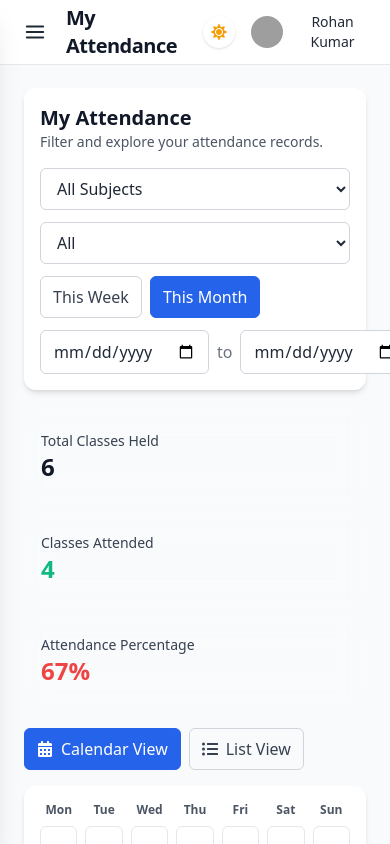
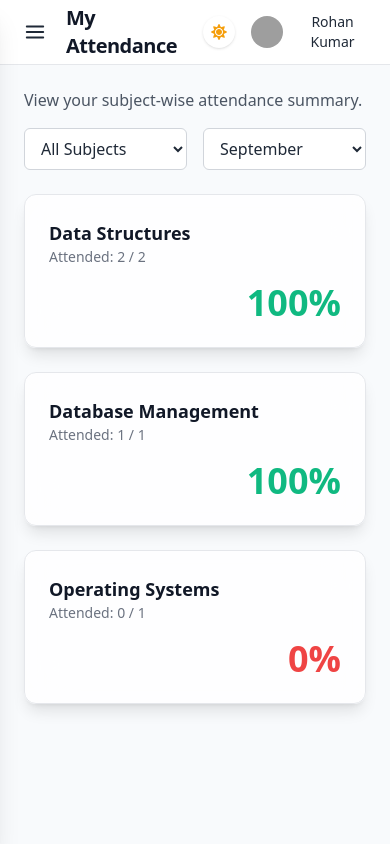
Before and after one commit to Yash-HD/attendance-analytics, a React (Create React App) app: page /student/attendance in a window 390 px wide. Built offline with nearby package versions, Linux system fonts and the light colour scheme; grey boxes are pictures that could not be loaded.

Commit message:
tailwind.config.js change , Student - Dashboard,Attendence,MainLayout.js Faculty - MainLayout

```diff
--- a/src/components/faculty/FacultyMainLayout.js
+++ b/src/components/faculty/FacultyMainLayout.js
@@ -22,7 +22,7 @@ const Sidebar = ({ isOpen, onClose }) => {
                 } md:block`}
             >
                 <div className="h-16 flex items-center px-4 border-b border-gray-200 dark:border-white/10">
-                    <span className="text-lg font-semibold text-gray-800 dark:text-white">Attendance System</span>
+                    <span className="text-lg font-semibold text-gray-800 dark:text-white">TrackEd</span>
                 </div>
                 {/* UPDATED: Faculty navigation links */}
                 <nav className="p-4 flex flex-col gap-1 text-gray-800 dark:text-white">
--- a/src/components/student/MainLayout.js
+++ b/src/components/student/MainLayout.js
@@ -20,7 +20,7 @@ const Sidebar = ({ isOpen, onClose }) => {
 				} md:block`}
 			>
 				<div className="h-16 flex items-center px-4 border-b border-gray-200 dark:border-white/10">
-					<span className="text-lg font-semibold text-gray-800 dark:text-white">Attendance System</span>
+					<span className="text-lg font-semibold text-gray-800 dark:text-white">TrackEd</span>
 				</div>
 				<nav className="p-4 flex flex-col gap-1 text-gray-800 dark:text-white">
 					<Link to="/student/dashboard" className="flex items-center gap-3 px-3 py-2 rounded-md hover:bg-primary/10">
--- a/src/pages/student/AttendancePage.js
+++ b/src/pages/student/AttendancePage.js
@@ -1,223 +1,113 @@
 import React, { useMemo, useState } from 'react';
 import MainLayout from '../../components/student/MainLayout';
-import { FaCalendarAlt, FaListUl } from 'react-icons/fa';
 
-const SAMPLE_SUBJECTS = ['All Subjects', 'Data Structures', 'Operating Systems', 'Database Management', 'Computer Networks'];
+// Mock Data - In a real app, this would come from an API call
 const SAMPLE_RECORDS = [
     { datetime: '2025-09-08T11:00:00', subject: 'Data Structures', status: 'Present' },
     { datetime: '2025-09-08T14:00:00', subject: 'Database Management', status: 'Present' },
     { datetime: '2025-09-09T09:00:00', subject: 'Operating Systems', status: 'Absent' },
-	{ datetime: '2025-09-10T10:00:00', subject: 'Computer Networks', status: 'On Leave' },
     { datetime: '2025-09-10T12:00:00', subject: 'Data Structures', status: 'Present' },
-	{ datetime: '2025-09-11T11:00:00', subject: 'Operating Systems', status: 'Present' },
+    { datetime: '2025-08-11T11:00:00', subject: 'Operating Systems', status: 'Present' },
+    { datetime: '2025-08-12T10:00:00', subject: 'Computer Networks', status: 'Present' },
 ];
-
-const STATUS_COLORS = {
-	Present: 'text-accent-green bg-accent-green/10',
-	Absent: 'text-accent-red bg-accent-red/10',
-	'On Leave': 'text-accent-amber bg-accent-amber/10',
-};
-
-const getDayStatus = (dayRecords) => {
-	if (!dayRecords.length) return null;
-	if (dayRecords.some((r) => r.status === 'Absent')) return 'Absent';
-	if (dayRecords.some((r) => r.status === 'On Leave')) return 'On Leave';
-	if (dayRecords.every((r) => r.status === 'Present')) return 'Present';
-	return 'Present';
-};
+const SAMPLE_SUBJECTS = ['All Subjects', 'Data Structures', 'Operating Systems', 'Database Management', 'Computer Networks'];
+const MONTHS = ['All Months', 'January', 'February', 'March', 'April', 'May', 'June', 'July', 'August', 'September', 'October', 'November', 'December'];
 
 const AttendancePage = () => {
+    // State for our simplified filters
     const [subjectFilter, setSubjectFilter] = useState('All Subjects');
-	const [statusFilter, setStatusFilter] = useState('All');
-	const [range, setRange] = useState('This Month'); // 'This Week' | 'This Month'
-	const [view, setView] = useState('calendar'); // 'calendar' | 'list'
-	const [customFrom, setCustomFrom] = useState('');
-	const [customTo, setCustomTo] = useState('');
+    // Default to the current month (e.g., 9 for September)
+    const [monthFilter, setMonthFilter] = useState(new Date().getMonth() + 1);
 
-	const filteredRecords = useMemo(() => {
-		const now = new Date();
-		let start = new Date(now.getFullYear(), now.getMonth(), 1);
-		let end = new Date(now.getFullYear(), now.getMonth() + 1, 0, 23, 59, 59);
-		if (range === 'This Week') {
-			const day = now.getDay();
-			const diffToMonday = (day + 6) % 7;
-			start = new Date(now);
-			start.setDate(now.getDate() - diffToMonday);
-			start.setHours(0, 0, 0, 0);
-			end = new Date(start);
-			end.setDate(start.getDate() + 6);
-			end.setHours(23, 59, 59, 999);
+    // This hook processes the raw records into the aggregated stats we need for the tiles
+    const subjectStats = useMemo(() => {
+        // 1. Filter records by the selected month (if not 'All Months')
+        const recordsInMonth = monthFilter === 'All Months'
+            ? SAMPLE_RECORDS
+            : SAMPLE_RECORDS.filter(rec => new Date(rec.datetime).getMonth() + 1 === parseInt(monthFilter));
+
+        // 2. Group the filtered records by subject
+        const groupedBySubject = recordsInMonth.reduce((acc, rec) => {
+            if (!acc[rec.subject]) {
+                acc[rec.subject] = [];
             }
-		if (customFrom && customTo) {
-			start = new Date(customFrom);
-			end = new Date(customTo);
-			end.setHours(23, 59, 59, 999);
+            acc[rec.subject].push(rec);
+            return acc;
+        }, {});
+
+        // 3. Calculate stats for each subject
+        let stats = Object.keys(groupedBySubject).map(subjectName => {
+            const records = groupedBySubject[subjectName];
+            const totalLec = records.length;
+            const attendedLec = records.filter(r => r.status === 'Present').length;
+            const percentage = totalLec > 0 ? Math.round((attendedLec / totalLec) * 100) : 0;
+            return { subjectName, totalLec, attendedLec, percentage };
+        });
+
+        // 4. Apply the subject filter
+        if (subjectFilter !== 'All Subjects') {
+            stats = stats.filter(s => s.subjectName === subjectFilter);
         }
-		return SAMPLE_RECORDS.filter((rec) => {
-			const dt = new Date(rec.datetime);
-			const inRange = dt >= start && dt <= end;
-			const matchSub = subjectFilter === 'All Subjects' || rec.subject === subjectFilter;
-			const matchStatus = statusFilter === 'All' || rec.status === statusFilter;
-			return inRange && matchSub && matchStatus;
-		}).sort((a, b) => new Date(b.datetime) - new Date(a.datetime));
-	}, [subjectFilter, statusFilter, range, customFrom, customTo]);
 
-	const stats = useMemo(() => {
-		const total = filteredRecords.length;
-		const attended = filteredRecords.filter((r) => r.status === 'Present').length;
-		const percentage = total ? Math.round((attended / total) * 100) : 0;
-		return { total, attended, percentage };
-	}, [filteredRecords]);
+        return stats;
+    }, [subjectFilter, monthFilter]);
 
-	// Build a simple month grid for the calendar view (current month)
-	const calendarDays = useMemo(() => {
-		const today = new Date();
-		const y = today.getFullYear();
-		const m = today.getMonth();
-		const firstDay = new Date(y, m, 1);
-		const lastDay = new Date(y, m + 1, 0);
-		const startWeekday = (firstDay.getDay() + 6) % 7; // Monday=0
-		const daysInMonth = lastDay.getDate();
-		const cells = [];
-		for (let i = 0; i < startWeekday; i++) cells.push(null);
-		for (let d = 1; d <= daysInMonth; d++) cells.push(new Date(y, m, d));
-		return cells;
-	}, []);
-
-	const recordsByDay = useMemo(() => {
-		const map = new Map();
-		filteredRecords.forEach((r) => {
-			const d = new Date(r.datetime);
-			const key = d.toDateString();
-			if (!map.has(key)) map.set(key, []);
-			map.get(key).push(r);
-		});
-		return map;
-	}, [filteredRecords]);
+    const getPercentColor = (pct) => {
+        if (pct >= 85) return 'text-accent-green';
+        if (pct >= 70) return 'text-accent-amber';
+        return 'text-accent-red';
+    };
 
     return (
         <MainLayout>
             <div className="max-w-6xl mx-auto p-6">
                 {/* Header + Filters */}
-				<div className="bg-white dark:bg-secondary-dark rounded-xl shadow-md p-4 mb-6">
-					<div className="flex flex-col md:flex-row md:items-end md:justify-between gap-4">
+                <div className="flex flex-col md:flex-row md:items-center md:justify-between gap-4 mb-6">
                     <div>
-							<h2 className="text-xl font-bold text-text-light dark:text-text-dark">My Attendance</h2>
-							<p className="text-sm text-gray-600 dark:text-gray-400">Filter and explore your attendance records.</p>
+                        <p className="text-gray-600 dark:text-gray-400">View your subject-wise attendance summary.</p>
                     </div>
-						<div className="grid grid-cols-1 sm:grid-cols-2 lg:grid-cols-4 gap-3 w-full md:w-auto">
-							<select value={subjectFilter} onChange={(e) => setSubjectFilter(e.target.value)} className="px-3 py-2 rounded-md border border-gray-300 dark:border-white/10 bg-white dark:bg-secondary-dark text-gray-800 dark:text-white focus:outline-none focus:ring-2 focus:ring-primary">
-								{SAMPLE_SUBJECTS.map((s) => (
-									<option key={s} value={s}>{s}</option>
-								))}
+                    <div className="flex items-center gap-4">
+                        <select
+                            value={subjectFilter}
+                            onChange={(e) => setSubjectFilter(e.target.value)}
+                            className="w-full md:w-auto px-3 py-2 rounded-md border border-gray-300 dark:border-white/10 bg-white dark:bg-secondary-dark text-gray-800 dark:text-white focus:outline-none focus:ring-2 focus:ring-primary"
+                        >
+                            {SAMPLE_SUBJECTS.map((s) => <option key={s} value={s}>{s}</option>)}
                         </select>
-							<select value={statusFilter} onChange={(e) => setStatusFilter(e.target.value)} className="px-3 py-2 rounded-md border border-gray-300 dark:border-white/10 bg-white dark:bg-secondary-dark text-gray-800 dark:text-white focus:outline-none focus:ring-2 focus:ring-primary">
-								<option>All</option>
-								<option>Present</option>
-								<option>Absent</option>
-								<option>On Leave</option>
+                        <select
+                            value={monthFilter}
+                            onChange={(e) => setMonthFilter(e.target.value)}
+                            className="w-full md:w-auto px-3 py-2 rounded-md border border-gray-300 dark:border-white/10 bg-white dark:bg-secondary-dark text-gray-800 dark:text-white focus:outline-none focus:ring-2 focus:ring-primary"
+                        >
+                            {MONTHS.map((m, i) => <option key={m} value={i === 0 ? 'All Months' : i}>{m}</option>)}
                         </select>
-							<div className="flex items-center gap-2">
-								<button onClick={() => setRange('This Week')} className={`px-3 py-2 rounded-md border ${range === 'This Week' ? 'bg-primary text-white border-primary' : 'border-gray-300 dark:border-white/10 text-gray-700 dark:text-gray-200'}`}>This Week</button>
-								<button onClick={() => setRange('This Month')} className={`px-3 py-2 rounded-md border ${range === 'This Month' ? 'bg-primary text-white border-primary' : 'border-gray-300 dark:border-white/10 text-gray-700 dark:text-gray-200'}`}>This Month</button>
-							</div>
-							<div className="flex items-center gap-2">
-								<input type="date" value={customFrom} onChange={(e) => setCustomFrom(e.target.value)} className="px-3 py-2 rounded-md border border-gray-300 dark:border-white/10 bg-white dark:bg-secondary-dark text-gray-800 dark:text-white" />
-								<span className="text-gray-500">to</span>
-								<input type="date" value={customTo} onChange={(e) => setCustomTo(e.target.value)} className="px-3 py-2 rounded-md border border-gray-300 dark:border-white/10 bg-white dark:bg-secondary-dark text-gray-800 dark:text-white" />
-							</div>
-						</div>
                     </div>
                 </div>
 
-				{/* Summary Statistics */}
-				<div className="grid grid-cols-1 sm:grid-cols-3 gap-4 mb-6">
-					<div className="bg-white/10 dark:bg-white/10 backdrop-blur-md rounded-xl border border-white/20 p-4">
-						<p className="text-sm text-gray-700 dark:text-gray-300">Total Classes Held</p>
-						<p className="text-2xl font-bold text-text-light dark:text-text-dark">{stats.total}</p>
+                {/* Responsive Tile Grid */}
+                {subjectStats.length > 0 ? (
+                    <div className="grid grid-cols-1 md:grid-cols-2 lg:grid-cols-3 gap-6">
+                        {subjectStats.map(stat => (
+                            <div key={stat.subjectName} className="bg-white/80 dark:bg-white/10 backdrop-blur-xl border border-gray-200 dark:border-white/20 rounded-xl shadow-lg dark:shadow-black/20 p-6 flex flex-col justify-between">
+                                <div>
+                                    <h3 className="font-bold text-lg text-text-light dark:text-text-dark">{stat.subjectName}</h3>
+                                    <p className="text-sm text-gray-500 dark:text-gray-400">
+                                        Attended: {stat.attendedLec} / {stat.totalLec}
+                                    </p>
                                 </div>
-					<div className="bg-white/10 dark:bg-white/10 backdrop-blur-md rounded-xl border border-white/20 p-4">
-						<p className="text-sm text-gray-700 dark:text-gray-300">Classes Attended</p>
-						<p className="text-2xl font-bold text-accent-green">{stats.attended}</p>
-					</div>
-					<div className="bg-white/10 dark:bg-white/10 backdrop-blur-md rounded-xl border border-white/20 p-4">
-						<p className="text-sm text-gray-700 dark:text-gray-300">Attendance Percentage</p>
-						<p className={`text-2xl font-bold ${stats.percentage >= 85 ? 'text-accent-green' : stats.percentage >= 70 ? 'text-accent-amber' : 'text-accent-red'}`}>{stats.percentage}%</p>
+                                <div className={`mt-4 text-4xl font-extrabold text-right ${getPercentColor(stat.percentage)}`}>
+                                    {stat.percentage}%
                                 </div>
                             </div>
-
-				{/* View Toggle */}
-				<div className="flex items-center gap-2 mb-4">
-					<button onClick={() => setView('calendar')} className={`inline-flex items-center gap-2 px-3 py-2 rounded-md border ${view === 'calendar' ? 'bg-primary text-white border-primary' : 'border-gray-300 dark:border-white/10 text-gray-700 dark:text-gray-200'}`}>
-						<FaCalendarAlt /> Calendar View
-					</button>
-					<button onClick={() => setView('list')} className={`inline-flex items-center gap-2 px-3 py-2 rounded-md border ${view === 'list' ? 'bg-primary text-white border-primary' : 'border-gray-300 dark:border-white/10 text-gray-700 dark:text-gray-200'}`}>
-						<FaListUl /> List View
-					</button>
-				</div>
-
-				{/* Calendar or List */}
-				{view === 'calendar' ? (
-					<div className="bg-white dark:bg-secondary-dark rounded-xl shadow-md p-4">
-						{/* Simple calendar grid for current month */}
-						<div className="grid grid-cols-7 gap-2">
-							{['Mon','Tue','Wed','Thu','Fri','Sat','Sun'].map((d) => (
-								<div key={d} className="text-xs font-semibold text-center text-gray-600 dark:text-gray-400">{d}</div>
                         ))}
-							{calendarDays.map((date, idx) => {
-								if (!date) return <div key={idx} />;
-								const key = date.toDateString();
-								const dayRecs = recordsByDay.get(key) || [];
-								const status = getDayStatus(dayRecs);
-								const bg = status === 'Present' ? 'bg-accent-green/15' : status === 'Absent' ? 'bg-accent-red/15' : status === 'On Leave' ? 'bg-accent-amber/15' : 'bg-transparent';
-								return (
-									<button key={idx} className={`h-20 rounded-md border border-gray-200 dark:border-white/10 p-2 text-left ${bg}`} title={key}>
-										<div className="text-xs text-gray-600 dark:text-gray-400">{date.getDate()}</div>
-										<div className="mt-1 space-y-0.5 overflow-hidden">
-											{dayRecs.slice(0, 2).map((r, i) => (
-												<div key={i} className={`text-[10px] px-1 py-0.5 rounded ${STATUS_COLORS[r.status]}`}>{r.subject} • {r.status}</div>
-											))}
-											{dayRecs.length > 2 && <div className="text-[10px] text-gray-500">+{dayRecs.length - 2} more</div>}
-										</div>
-									</button>
-								);
-							})}
-						</div>
                     </div>
                 ) : (
-					<div className="bg-white dark:bg-secondary-dark rounded-xl shadow-md p-4">
-						<div className="overflow-x-auto">
-							<table className="min-w-full divide-y divide-gray-200 dark:divide-white/10">
-								<thead>
-									<tr className="text-left text-sm text-gray-600 dark:text-gray-300">
-										<th className="py-2 pr-4">Date & Time</th>
-										<th className="py-2 pr-4">Subject</th>
-										<th className="py-2">Status</th>
-									</tr>
-								</thead>
-								<tbody className="divide-y divide-gray-200 dark:divide-white/10">
-									{filteredRecords.map((r, idx) => (
-										<tr key={idx} className="text-sm text-gray-700 dark:text-gray-200">
-											<td className="py-2 pr-4 whitespace-nowrap">{new Date(r.datetime).toLocaleString()}</td>
-											<td className="py-2 pr-4 whitespace-nowrap">{r.subject}</td>
-											<td className="py-2">
-												<span className={`px-2 py-1 rounded text-xs font-semibold ${STATUS_COLORS[r.status]}`}>{r.status}</span>
-											</td>
-										</tr>
-									))}
-									{filteredRecords.length === 0 && (
-										<tr>
-											<td colSpan={3} className="py-6 text-center text-gray-500">No records found for selected filters.</td>
-										</tr>
-									)}
-								</tbody>
-							</table>
-						</div>
+                    <div className="text-center py-16 text-gray-500 dark:text-gray-400">
+                        <p>No attendance records found for the selected filters.</p>
                     </div>
                 )}
             </div>
         </MainLayout>
     );
 };
-
 export default AttendancePage;
--- a/tailwind.config.js
+++ b/tailwind.config.js
@@ -11,6 +11,7 @@ module.exports = {
         secondary: {
           light: '#1E293B', // For light mode sidebars
           dark: '#0F172A',  // For dark mode sidebars/backgrounds
+          lightdarkish: '#2c4173',
         },
         background: {
           light: '#F8FAFC',
```
Also changed, not shown: src/pages/student/DashboardPage.js (+32 -36 lines). Lines whose indentation alone changed are shown as unchanged.
